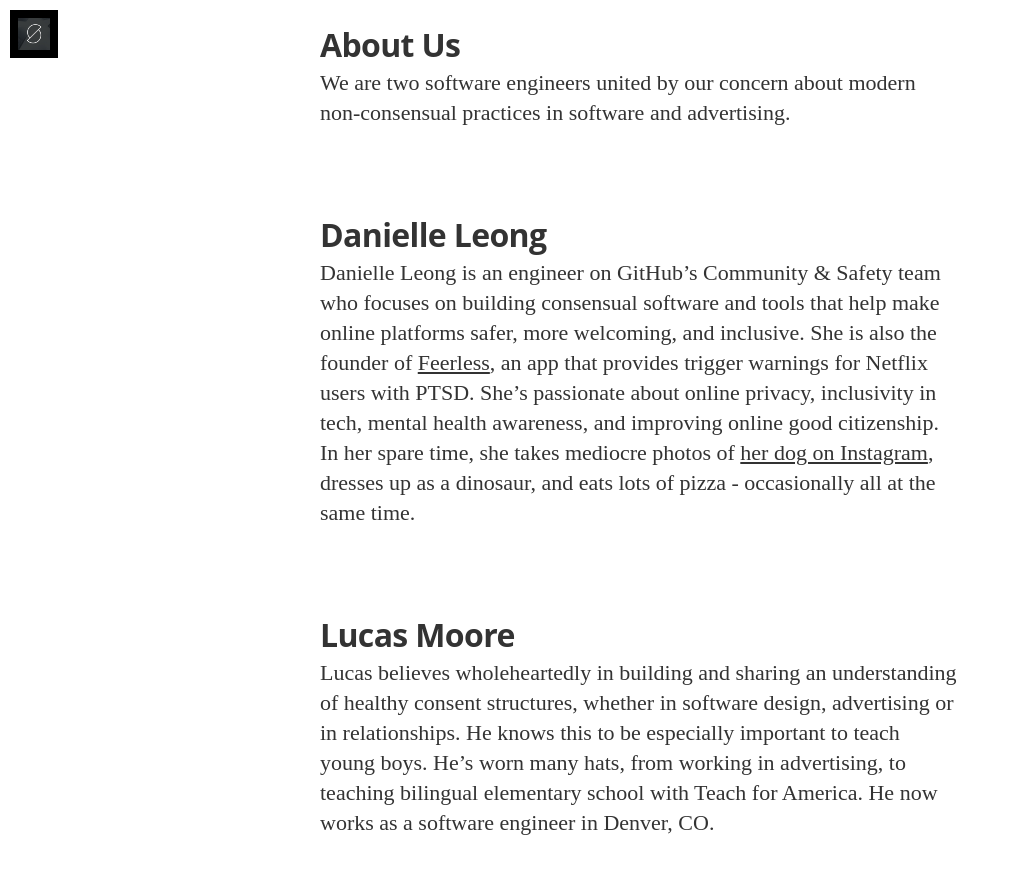
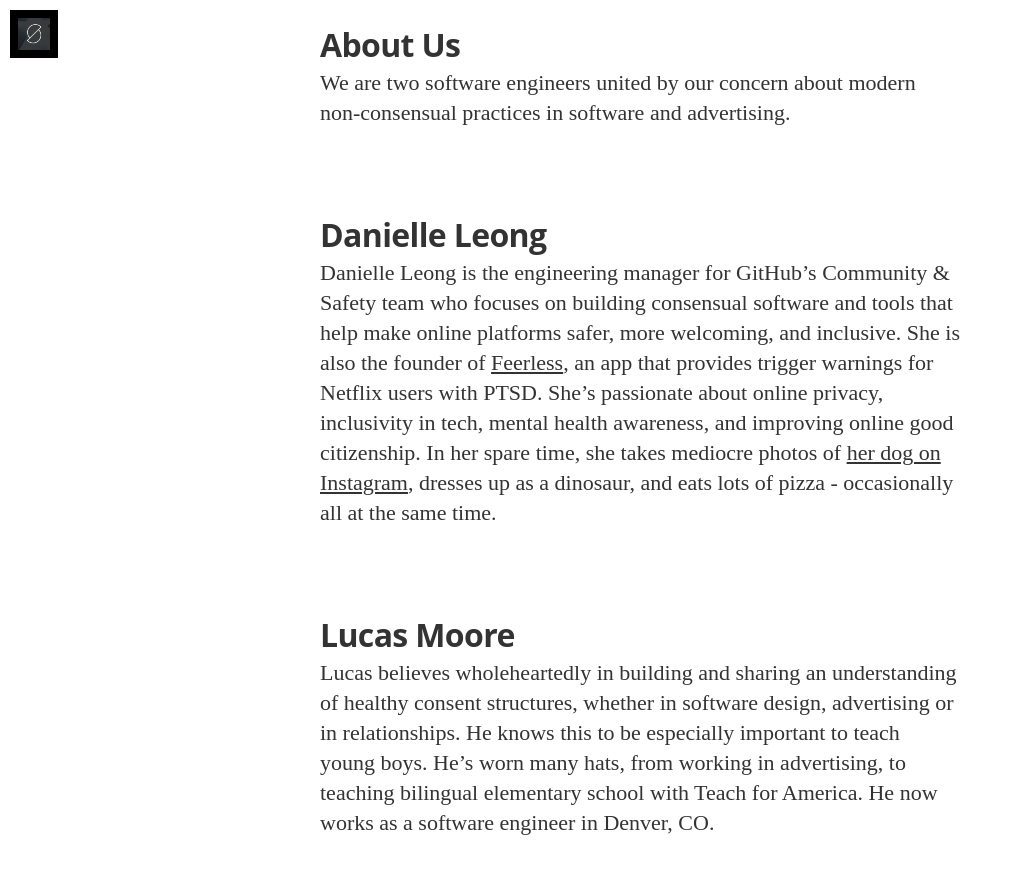
Before and after one commit to consensualsoftware/consensual_software, a Jekyll site: the page built from about.md, in a window 1280 px wide and 900 px high, scrolled down 977 px. Shown: the top 874 px of the window, without its empty margins (0-1013 px from the left). Built offline with Jekyll 4.4.1, drawn with Linux system fonts in a browser that asks for light colours; nearby versions of some CDN libraries; some web fonts are replaced.

Commit message:
Update title

```diff
--- a/about.md
+++ b/about.md
@@ -11,7 +11,7 @@ We are two software engineers united by our concern about modern non-consensual
 
 ## Danielle Leong
 
-Danielle Leong is an engineer on GitHub’s Community & Safety team who focuses on building consensual software and tools that help make online platforms safer, more welcoming, and inclusive. She is also the founder of <a href="https://feerless.us">Feerless</a>, an app that provides trigger warnings for Netflix users with PTSD. She’s passionate about online privacy, inclusivity in tech, mental health awareness, and improving online good citizenship. In her spare time, she takes mediocre photos of <a href="https://instagram.com/royalscoutness">her dog on Instagram</a>, dresses up as a dinosaur, and eats lots of pizza - occasionally all at the same time.
+Danielle Leong is the engineering manager for GitHub’s Community & Safety team who focuses on building consensual software and tools that help make online platforms safer, more welcoming, and inclusive. She is also the founder of <a href="https://feerless.us">Feerless</a>, an app that provides trigger warnings for Netflix users with PTSD. She’s passionate about online privacy, inclusivity in tech, mental health awareness, and improving online good citizenship. In her spare time, she takes mediocre photos of <a href="https://instagram.com/royalscoutness">her dog on Instagram</a>, dresses up as a dinosaur, and eats lots of pizza - occasionally all at the same time.
 
 ## Lucas Moore
 
```
